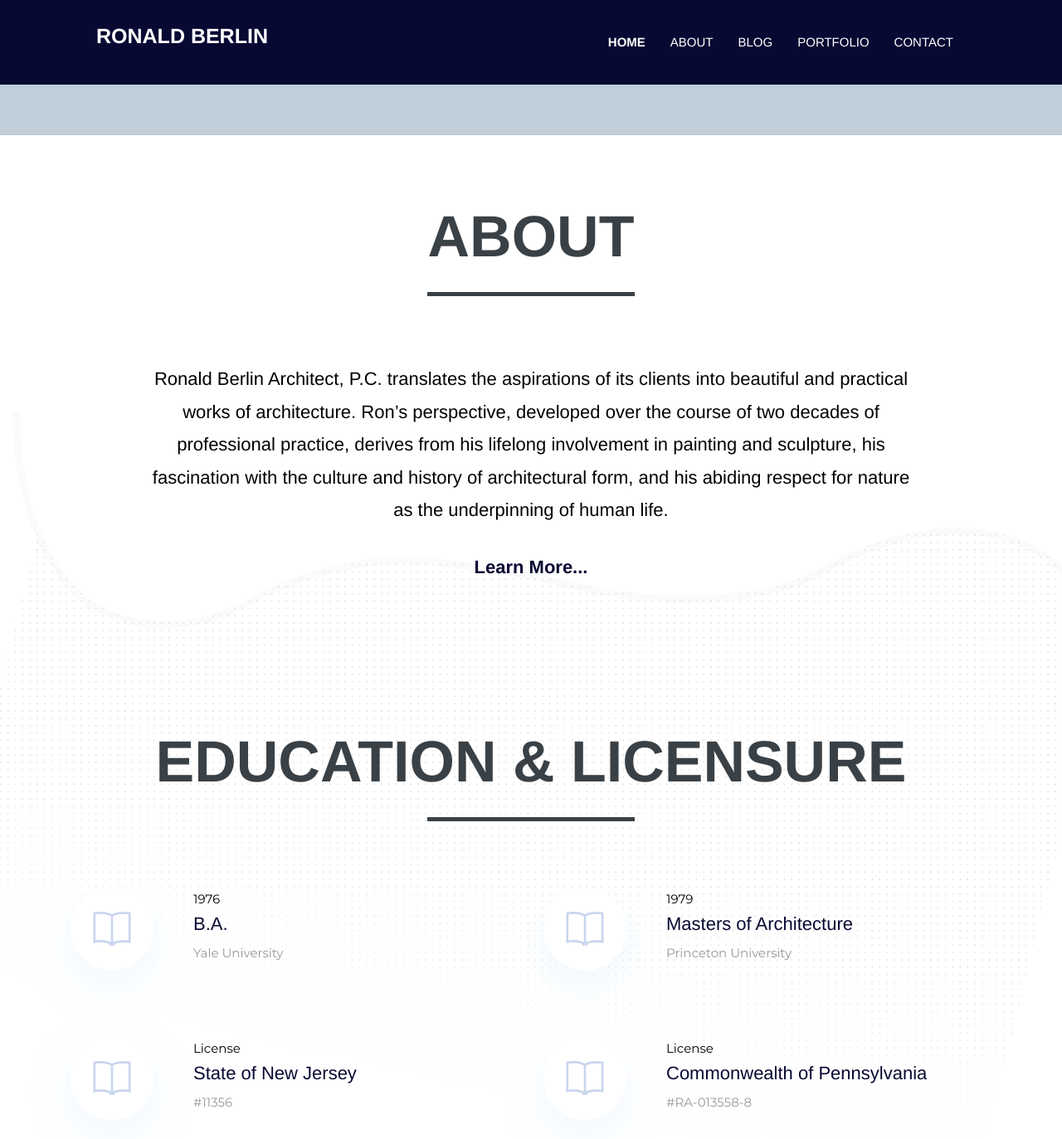
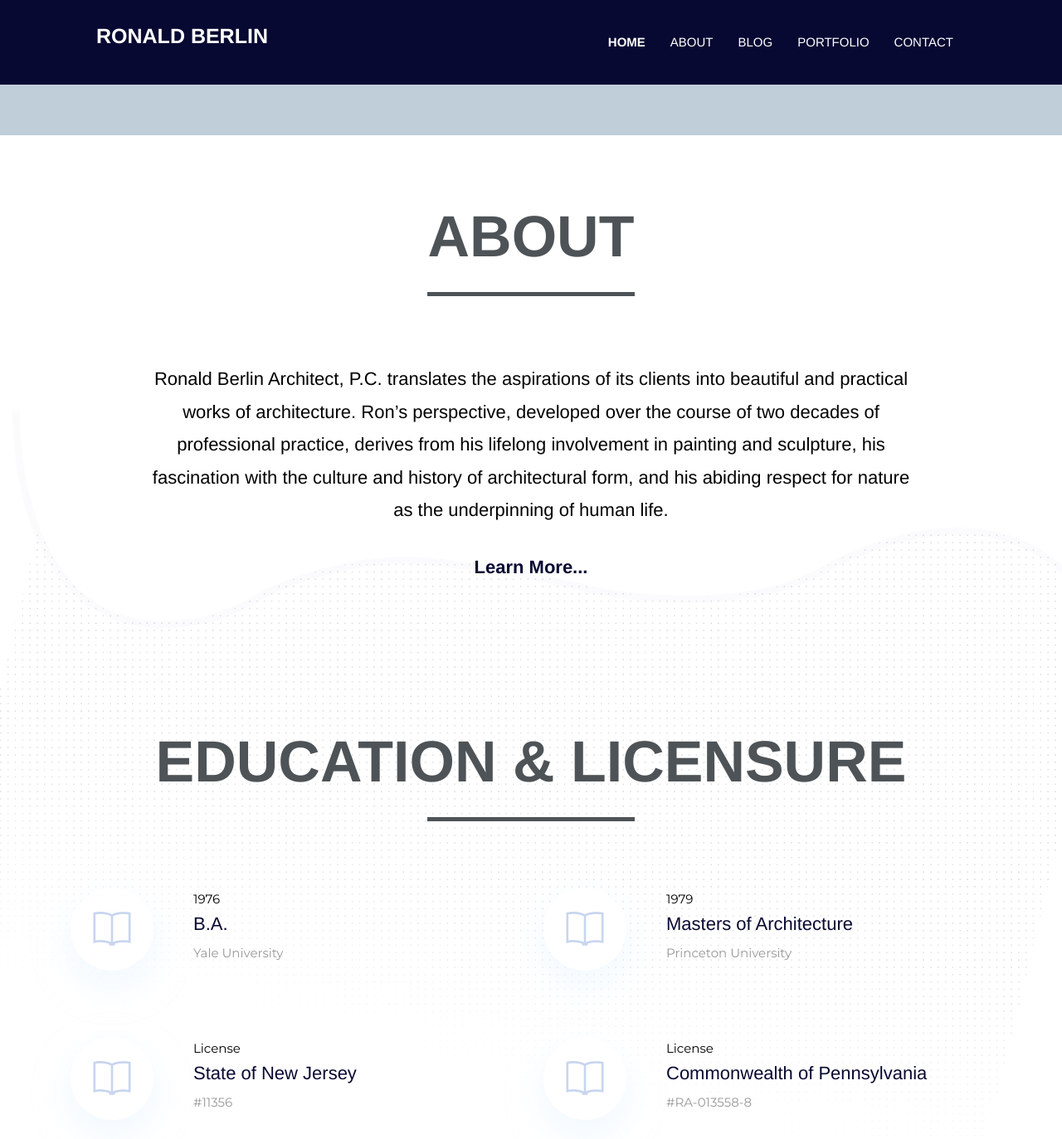
Before and after one commit to sofiamay/website-jekyll-ronaldberlin, a Jekyll site: the page built from index.html, in a window 1280 px wide and 1400 px high, scrolled down 812 px. Shown: the top 1373 px of the window at 83% size. Built offline with Jekyll 4.4.1, drawn with Linux system fonts in a browser that asks for light colours; nearby versions of some CDN libraries; some web fonts are replaced.

Commit message:
Restyle Recognition section

```diff
--- a/_includes/services-section.html
+++ b/_includes/services-section.html
@@ -1,6 +1,6 @@
 {% if site.data.settings.services %}
 <!-- services -->
-<section class="section">
+<section class="section bg-primary">
   <div class="container">
     <div class="row">
       <div class="col-12 text-center">
--- a/assets/scss/_variables.scss
+++ b/assets/scss/_variables.scss
@@ -1,7 +1,8 @@
 // Color Variables
 $primary-color: #080932;
 $secondary-color: #bfced8;
-$ternary-color: #3A4146;
+// $ternary-color: #3A4146;
+$ternary-color: #4E5357;
 $dark-grey: #5F6569;
 $text-color: #4c4c4c;
 $text-color-dark: #000;
```
